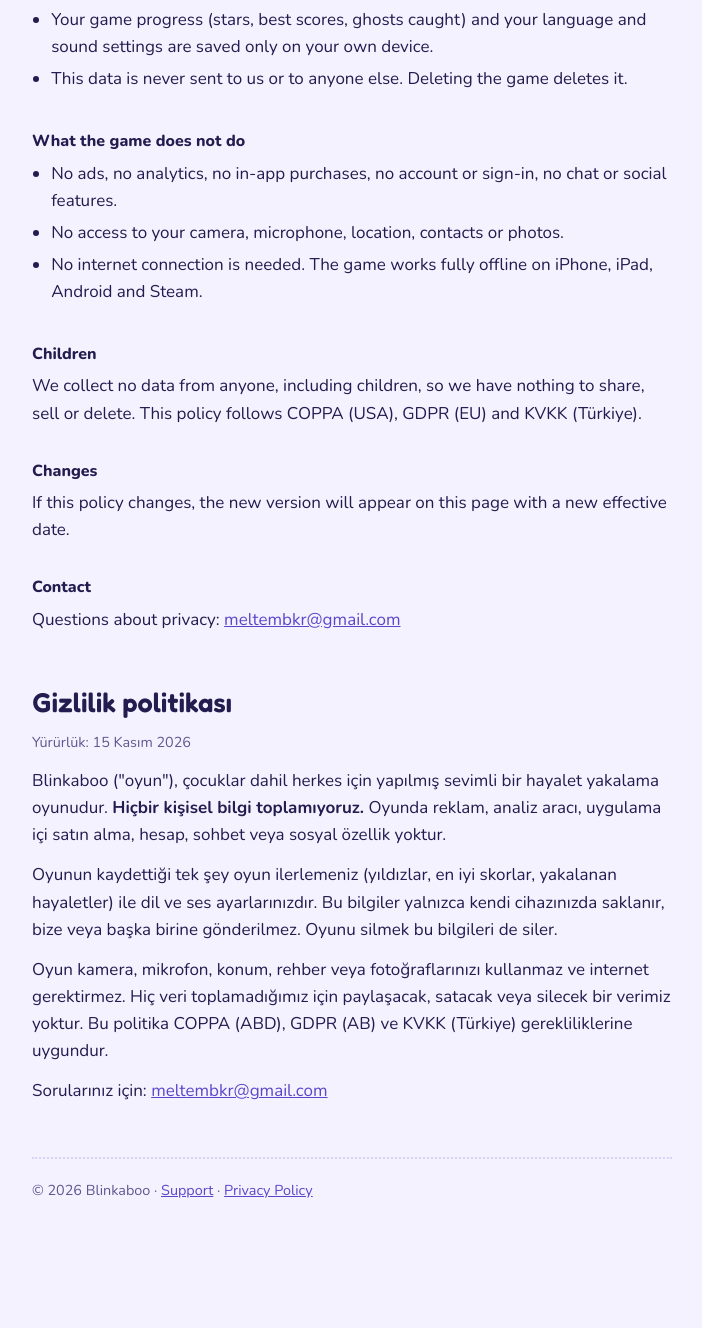
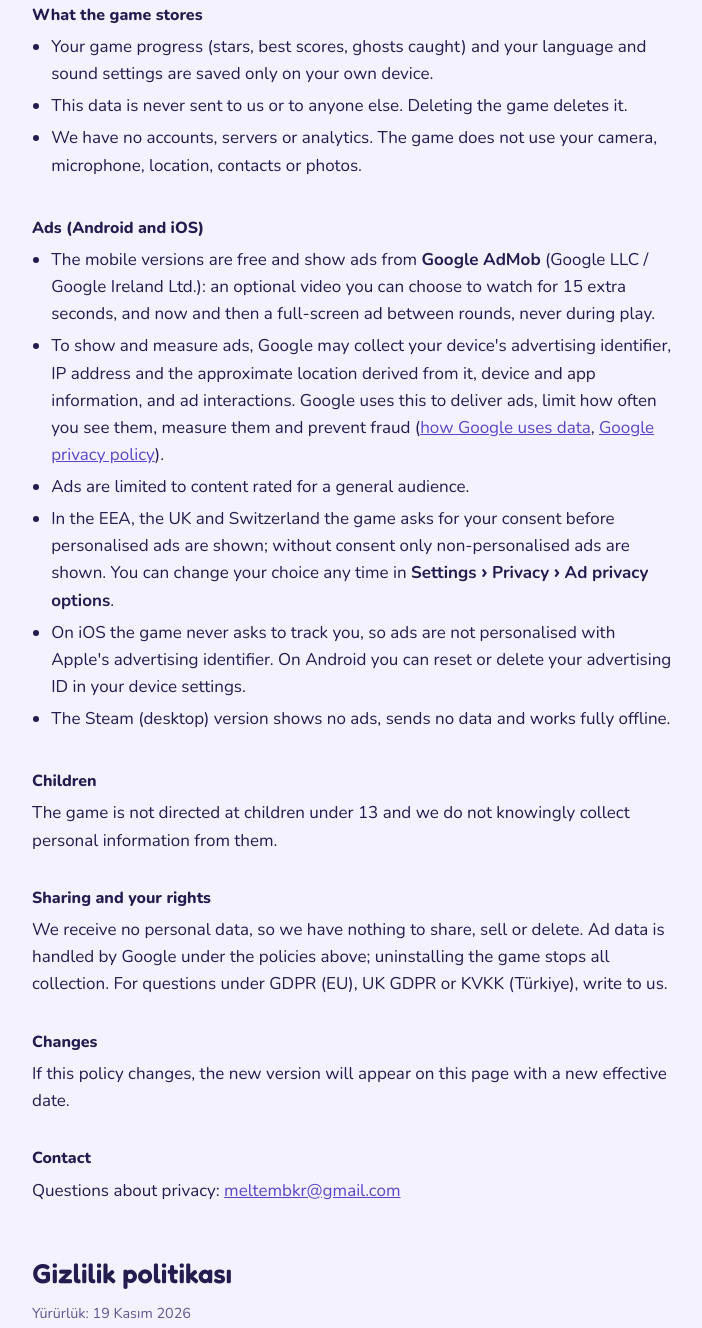
Before and after one commit to meltembkr-arslan/meltembkr-arslan.github.io, a plain HTML site: page blinkaboo/privacy.html in a window 1280 px wide. Shown: the part 578-1906 px from the top of the page, without its empty margins (288-990 px from the left). Before the commit the page ends 1844 px from the top, so only its background shows below. Drawn offline with nearby package versions, Linux system fonts and the light colour scheme.

Commit message:
Blinkaboo: describe AdMob ads in privacy policy and support FAQ
Co-Authored-By: Claude Opus 5.5 <noreply@anthropic.com>
Claude-Session: https://claude.ai/code/session_0129LAJGVaGnrwrYEr2c3E3A

```diff
--- a/blinkaboo/privacy.html
+++ b/blinkaboo/privacy.html
@@ -4,7 +4,7 @@
 <meta charset="utf-8">
 <meta name="viewport" content="width=device-width, initial-scale=1">
 <title>Blinkaboo – Privacy Policy</title>
-<meta name="description" content="Privacy policy for Blinkaboo. The game collects no personal data, has no ads and works offline.">
+<meta name="description" content="Privacy policy for Blinkaboo. We collect no personal data; the Android and iOS versions show Google AdMob ads.">
 <link rel="icon" href="icon-256.png">
 <link rel="preconnect" href="https://fonts.googleapis.com">
 <link rel="stylesheet" href="https://fonts.googleapis.com/css2?family=Fredoka:wght@600;700&family=Nunito:wght@400;700;800&display=swap">
@@ -20,21 +20,27 @@
   </header>
   <section id="privacy">
     <h2>Privacy policy</h2>
-    <p class="small">Effective 15 November 2026</p>
-    <p>Blinkaboo ("the game") is a cozy ghost-catching game for everyone, including children. <b>We do not collect any personal information.</b></p>
+    <p class="small">Effective 19 November 2026</p>
+    <p>Blinkaboo ("the game") is a cozy ghost-catching game. <b>We do not collect any personal information ourselves.</b> The Android and iOS versions show ads from Google AdMob, described below.</p>
     <h3>What the game stores</h3>
     <ul>
       <li>Your game progress (stars, best scores, ghosts caught) and your language and sound settings are saved only on your own device.</li>
       <li>This data is never sent to us or to anyone else. Deleting the game deletes it.</li>
+      <li>We have no accounts, servers or analytics. The game does not use your camera, microphone, location, contacts or photos.</li>
     </ul>
-    <h3>What the game does not do</h3>
+    <h3>Ads (Android and iOS)</h3>
     <ul>
-      <li>No ads, no analytics, no in-app purchases, no account or sign-in, no chat or social features.</li>
-      <li>No access to your camera, microphone, location, contacts or photos.</li>
-      <li>No internet connection is needed. The game works fully offline on iPhone, iPad, Android and Steam.</li>
+      <li>The mobile versions are free and show ads from <b>Google AdMob</b> (Google LLC / Google Ireland Ltd.): an optional video you can choose to watch for 15 extra seconds, and now and then a full-screen ad between rounds, never during play.</li>
+      <li>To show and measure ads, Google may collect your device's advertising identifier, IP address and the approximate location derived from it, device and app information, and ad interactions. Google uses this to deliver ads, limit how often you see them, measure them and prevent fraud (<a href="https://policies.google.com/technologies/partner-sites">how Google uses data</a>, <a href="https://policies.google.com/privacy">Google privacy policy</a>).</li>
+      <li>Ads are limited to content rated for a general audience.</li>
+      <li>In the EEA, the UK and Switzerland the game asks for your consent before personalised ads are shown; without consent only non-personalised ads are shown. You can change your choice any time in <b>Settings › Privacy › Ad privacy options</b>.</li>
+      <li>On iOS the game never asks to track you, so ads are not personalised with Apple's advertising identifier. On Android you can reset or delete your advertising ID in your device settings.</li>
+      <li>The Steam (desktop) version shows no ads, sends no data and works fully offline.</li>
     </ul>
     <h3>Children</h3>
-    <p>We collect no data from anyone, including children, so we have nothing to share, sell or delete. This policy follows COPPA (USA), GDPR (EU) and KVKK (Türkiye).</p>
+    <p>The game is not directed at children under 13 and we do not knowingly collect personal information from them.</p>
+    <h3>Sharing and your rights</h3>
+    <p>We receive no personal data, so we have nothing to share, sell or delete. Ad data is handled by Google under the policies above; uninstalling the game stops all collection. For questions under GDPR (EU), UK GDPR or KVKK (Türkiye), write to us.</p>
     <h3>Changes</h3>
     <p>If this policy changes, the new version will appear on this page with a new effective date.</p>
     <h3>Contact</h3>
@@ -42,11 +48,10 @@
   </section>
   <section id="turkce" lang="tr">
     <h2>Gizlilik politikası</h2>
-    <p class="small">Yürürlük: 15 Kasım 2026</p>
-    <p>Blinkaboo ("oyun"), çocuklar dahil herkes için yapılmış sevimli bir hayalet yakalama oyunudur. <b>Hiçbir kişisel bilgi toplamıyoruz.</b> Oyunda reklam, analiz aracı, uygulama içi satın alma, hesap, sohbet veya sosyal özellik yoktur.</p>
-    <p>Oyunun kaydettiği tek şey oyun ilerlemeniz (yıldızlar, en iyi skorlar, yakalanan hayaletler) ile dil ve ses ayarlarınızdır. Bu bilgiler yalnızca kendi cihazınızda saklanır, bize veya başka birine gönderilmez. Oyunu silmek bu bilgileri de siler.</p>
-    <p>Oyun kamera, mikrofon, konum, rehber veya fotoğraflarınızı kullanmaz ve internet gerektirmez. Hiç veri toplamadığımız için paylaşacak, satacak veya silecek bir verimiz yoktur. Bu politika COPPA (ABD), GDPR (AB) ve KVKK (Türkiye) gerekliliklerine uygundur.</p>
-    <p>Sorularınız için: <a href="mailto:meltembkr@gmail.com?subject=Blinkaboo%20gizlilik">meltembkr@gmail.com</a></p>
+    <p class="small">Yürürlük: 19 Kasım 2026</p>
+    <p>Blinkaboo ("oyun") sevimli bir hayalet yakalama oyunudur. <b>Kendimiz hiçbir kişisel bilgi toplamıyoruz.</b> Oyunun kaydettiği tek şey oyun ilerlemeniz (yıldızlar, en iyi skorlar, yakalanan hayaletler) ile dil ve ses ayarlarınızdır. Bu bilgiler yalnızca kendi cihazınızda saklanır ve oyunu silince silinir. Hesap, sunucu veya analiz aracımız yoktur; oyun kamera, mikrofon, konum, rehber veya fotoğraflarınızı kullanmaz.</p>
+    <p><b>Reklamlar (Android ve iOS).</b> Mobil sürümler ücretsizdir ve Google AdMob reklamları gösterir: 15 saniye ek süre için isteğe bağlı izlenen video ve turlar arasında, asla oyun sırasında olmamak üzere ara sıra tam ekran reklam. Google reklam göstermek ve ölçmek için reklam kimliği, IP adresi, buna dayalı yaklaşık konum, cihaz ve uygulama bilgisi ile reklam etkileşimlerini toplayabilir (<a href="https://policies.google.com/technologies/partner-sites?hl=tr">ayrıntılar</a>, <a href="https://policies.google.com/privacy?hl=tr">Google gizlilik politikası</a>). Reklamlar genel izleyiciye uygun içerikle sınırlıdır. AB, Birleşik Krallık ve İsviçre'de kişiselleştirilmiş reklam için onay istenir; tercihinizi <b>Ayarlar › Gizlilik › Reklam gizlilik seçenekleri</b>'nden değiştirebilirsiniz. iOS'ta oyun izleme izni istemez, reklamlar Apple reklam kimliğiyle kişiselleştirilmez. Android'de reklam kimliğinizi cihaz ayarlarından sıfırlayabilir veya silebilirsiniz. Steam sürümü reklamsızdır, veri göndermez ve internetsiz çalışır.</p>
+    <p><b>Çocuklar.</b> Oyun 13 yaş altına yönelik değildir ve onlardan bilerek kişisel bilgi toplamayız. Elimize kişisel veri ulaşmadığı için paylaşacak, satacak veya silecek bir verimiz yoktur; reklam verileri Google'ın politikalarına tabidir. KVKK, GDPR ve UK GDPR kapsamındaki sorularınız için: <a href="mailto:meltembkr@gmail.com?subject=Blinkaboo%20gizlilik">meltembkr@gmail.com</a></p>
   </section>
 
   <footer>© 2026 Blinkaboo · <a href="support.html">Support</a> · <a href="privacy.html">Privacy Policy</a></footer>
```
Also changed, not shown: blinkaboo/support.html (+2 -2 lines).
